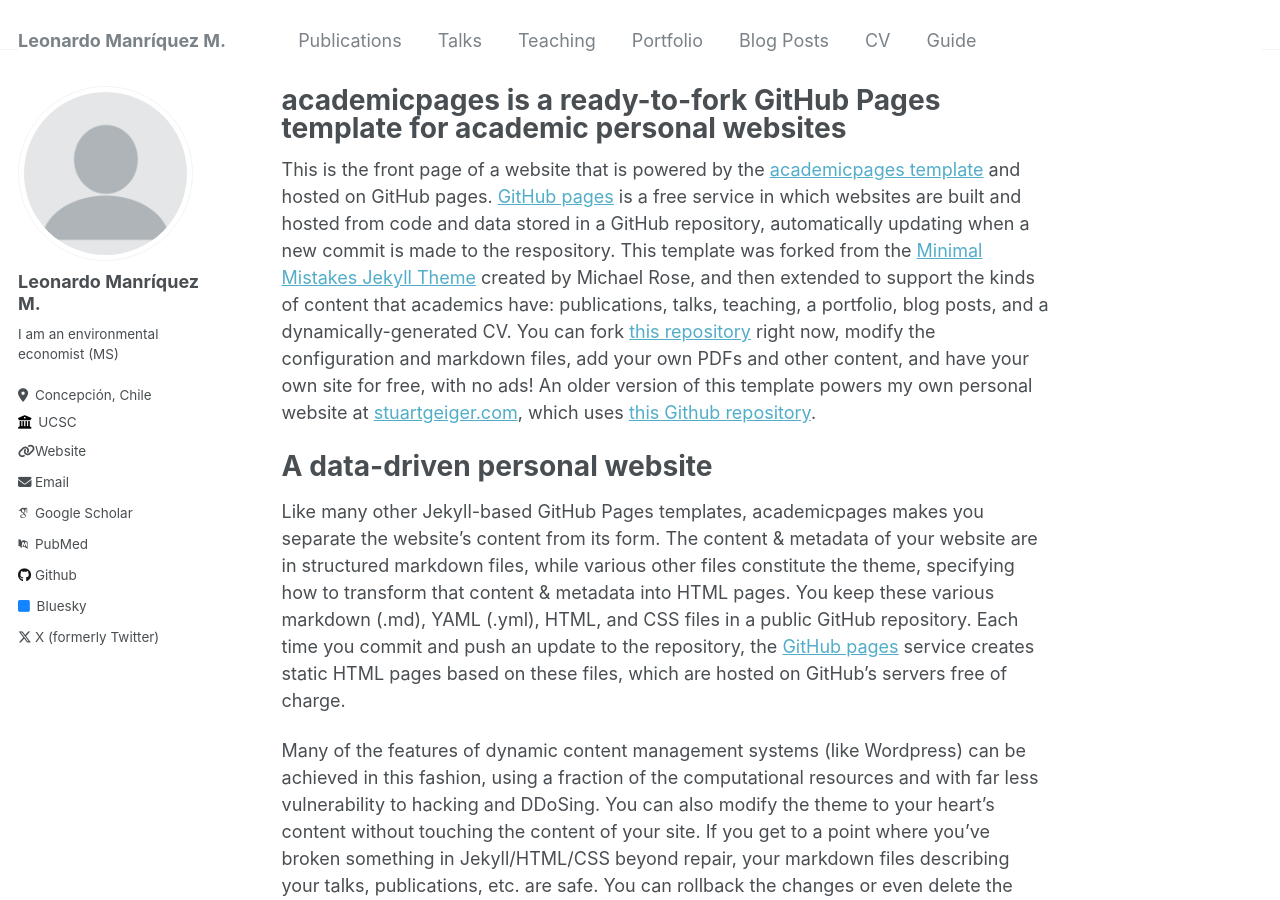
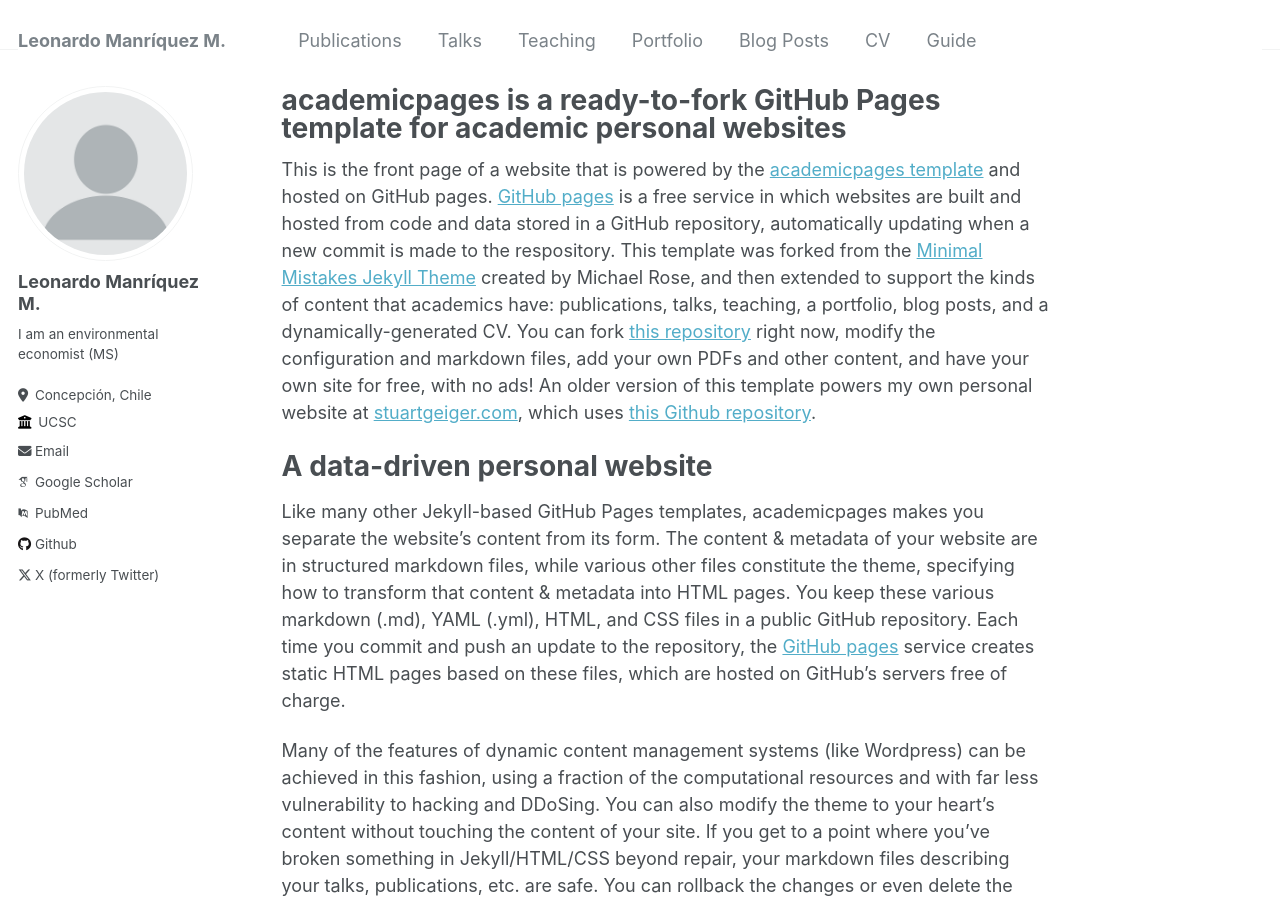
Before and after one commit to leomanriquezm/leomanriquezm.github.io, a Jekyll site: the page built from _pages/about.md, in a window 1280 px wide and 900 px high. Built offline with Jekyll 4.4.1, drawn with Linux system fonts in a browser that asks for light colours; some web fonts are replaced.

Commit message:
Update _config.yml

```diff
--- a/_config.yml
+++ b/_config.yml
@@ -27,7 +27,7 @@ author:
   bio              : "I am an environmental economist (MS)"
   location         : "Concepción, Chile"
   employer         : "UCSC"
-  uri              :  "https://ucsc.cl/"
+  #uri              :  "https://ucsc.cl/"
   email            : "leonardomanriquezmendez@gmail.com"
 
   # Academic websites
@@ -47,7 +47,7 @@ author:
   #stackoverflow    : # User number or user number and name (i.e., use "1" or "1/jeff-atwood")
 
   # Social media
-  bluesky          : "bsky.app" # Replace this with you Bluesky username
+  #bluesky          : "bsky.app" # Replace this with you Bluesky username
   facebook         : # Username
   flickr           : # Username
   foursquare       : # Username
```
